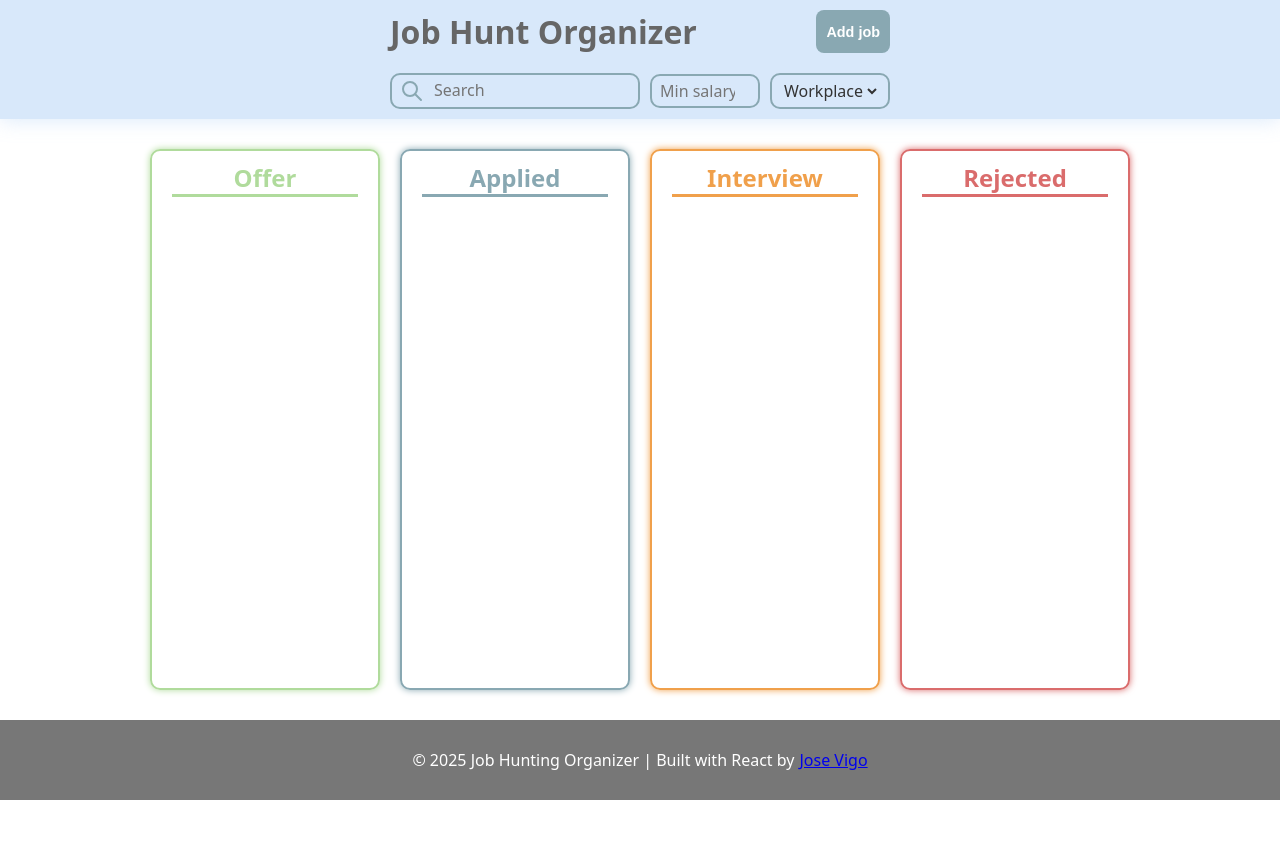
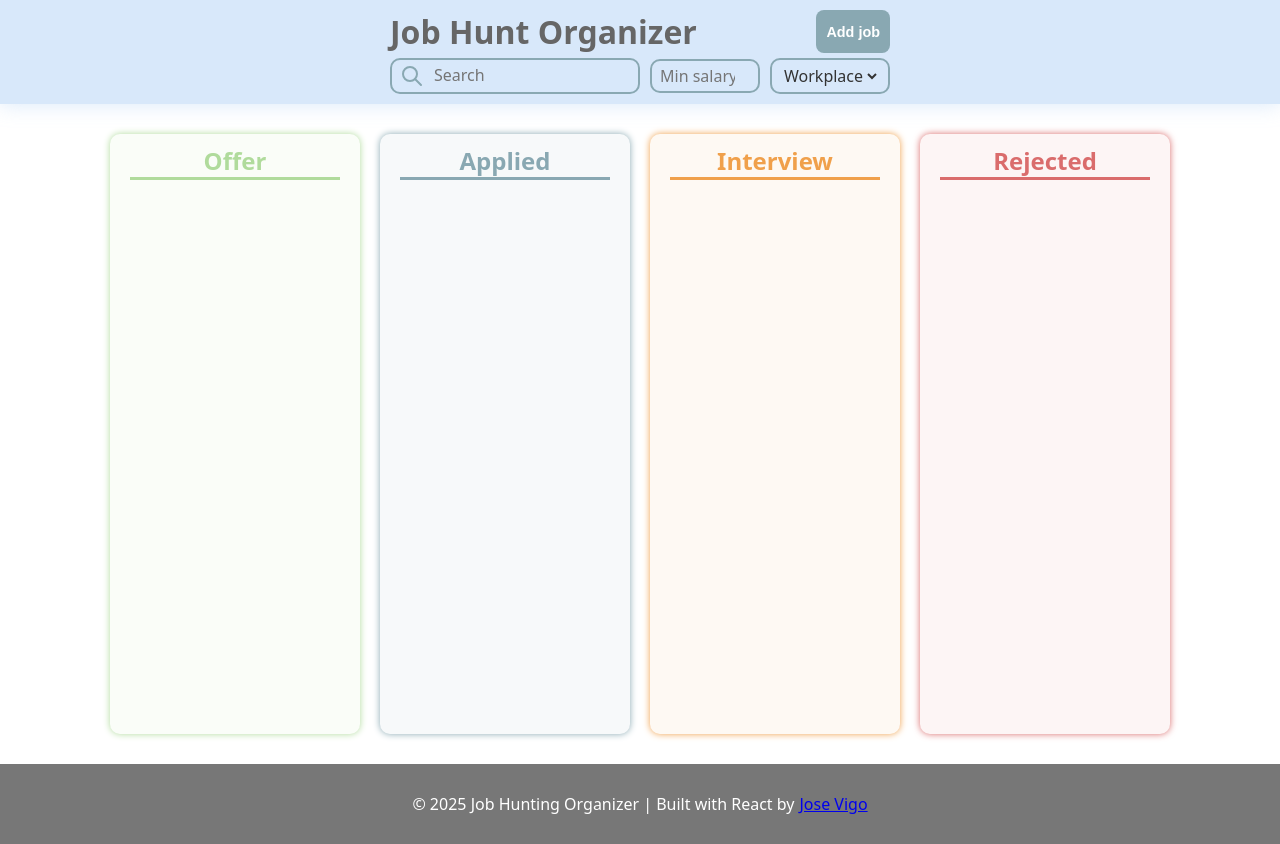
Before and after one commit to josevigodev/job-hunting-organizer, a React (Vite) app: page / in a window 1280 px wide. Before the commit the page ends 800 px from the top, so only its background shows below. Built offline with nearby package versions, Linux system fonts and the light colour scheme.

Commit message:
changing card, column, and header styles

```diff
--- a/src/components/Dashboard/Dashboard.module.css
+++ b/src/components/Dashboard/Dashboard.module.css
@@ -2,6 +2,6 @@
   max-width: 1200px;
   margin: 30px auto;
   display: grid;
-  grid-template-columns: repeat(4, minmax(230px, 1fr));
+  grid-template-columns: repeat(4, 250px);
   gap: 20px;
 }
--- a/src/components/Header/Header.module.css
+++ b/src/components/Header/Header.module.css
@@ -3,7 +3,7 @@
   max-width: 500px;
   display: flex;
   flex-direction: column;
-  gap: 20px;
+  gap: 5px;
 }
 
 .hero {
--- a/src/components/JobCard/JobCard.jsx
+++ b/src/components/JobCard/JobCard.jsx
@@ -29,8 +29,9 @@ export function JobCard({
   const { deleteJob } = useContext(JobsContext);
 
   return (
+    <>
+      <JobForm edit job={jobData} active={active} setActive={setActive} />
       <article className={`${styles.job_card} ${styles[state]}`}>
-      <JobForm edit job={jobData} active={active} setActive={setActive} />
         <div className={styles.header}>
           <h3 className={styles.title}>{company}</h3>
         </div>
@@ -72,5 +73,6 @@ export function JobCard({
           </Button>
         </div>
       </article>
+    </>
   );
 }
--- a/src/components/JobCard/JobCard.module.css
+++ b/src/components/JobCard/JobCard.module.css
@@ -6,6 +6,9 @@
   display: flex;
   flex-direction: column;
   user-select: none;
+  background-color: #fff;
+  animation: show 0.4s ease both;
+  z-index: 10;
 }
 
 .Offer {
@@ -51,3 +54,13 @@
 .description {
   margin-top: 5px;
 }
+
+@keyframes show {
+  from {
+    scale: 0;
+  }
+
+  to {
+    scale: 1;
+  }
+}
--- a/src/components/JobColumn/JobColumn.module.css
+++ b/src/components/JobColumn/JobColumn.module.css
@@ -1,30 +1,30 @@
 .job_column {
-  border: 2px solid #f0a04b;
   border-radius: 10px;
-  padding: 10px 20px;
+  padding: 10px 20px 20px 20px;
   display: flex;
   flex-direction: column;
-  width: 100%;
   gap: 20px;
+  height: 600px;
+  overflow-y: auto;
 
   &.Offer {
-    border-color: var(--offer-color);
     box-shadow: 0 0 7px var(--offer-color);
+    background-color: #b0db9c11;
   }
 
   &.Applied {
-    border-color: var(--applied-color);
     box-shadow: 0 0 7px var(--applied-color);
+    background-color: #89a8b211;
   }
 
   &.Interview {
-    border-color: var(--interview-color);
     box-shadow: 0 0 7px var(--interview-color);
+    background-color: #f0a04b11;
   }
 
   &.Rejected {
-    border-color: var(--rejected-color);
     box-shadow: 0 0 7px var(--rejected-color);
+    background-color: #da6c6c11;
   }
 }
 
--- a/src/components/JobForm/JobForm.module.css
+++ b/src/components/JobForm/JobForm.module.css
@@ -9,12 +9,14 @@
   backdrop-filter: blur(5px);
   display: grid;
   place-items: center;
+  z-index: 40;
 }
 
 .form {
   background-color: #fff;
   padding: 15px;
   border-radius: 10px;
+  z-index: 50;
 }
 
 .field {
```
Lines whose indentation alone changed are shown as unchanged.
